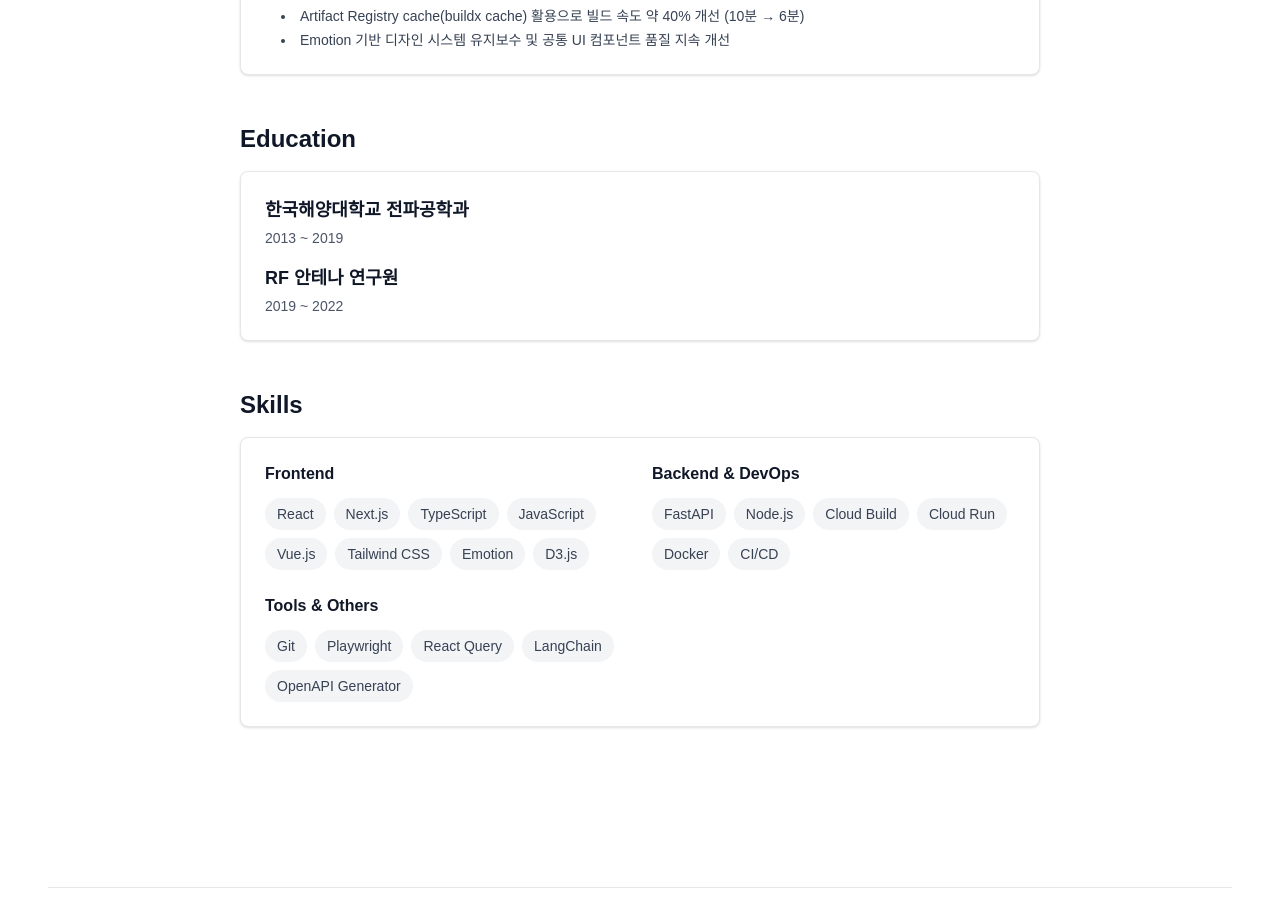
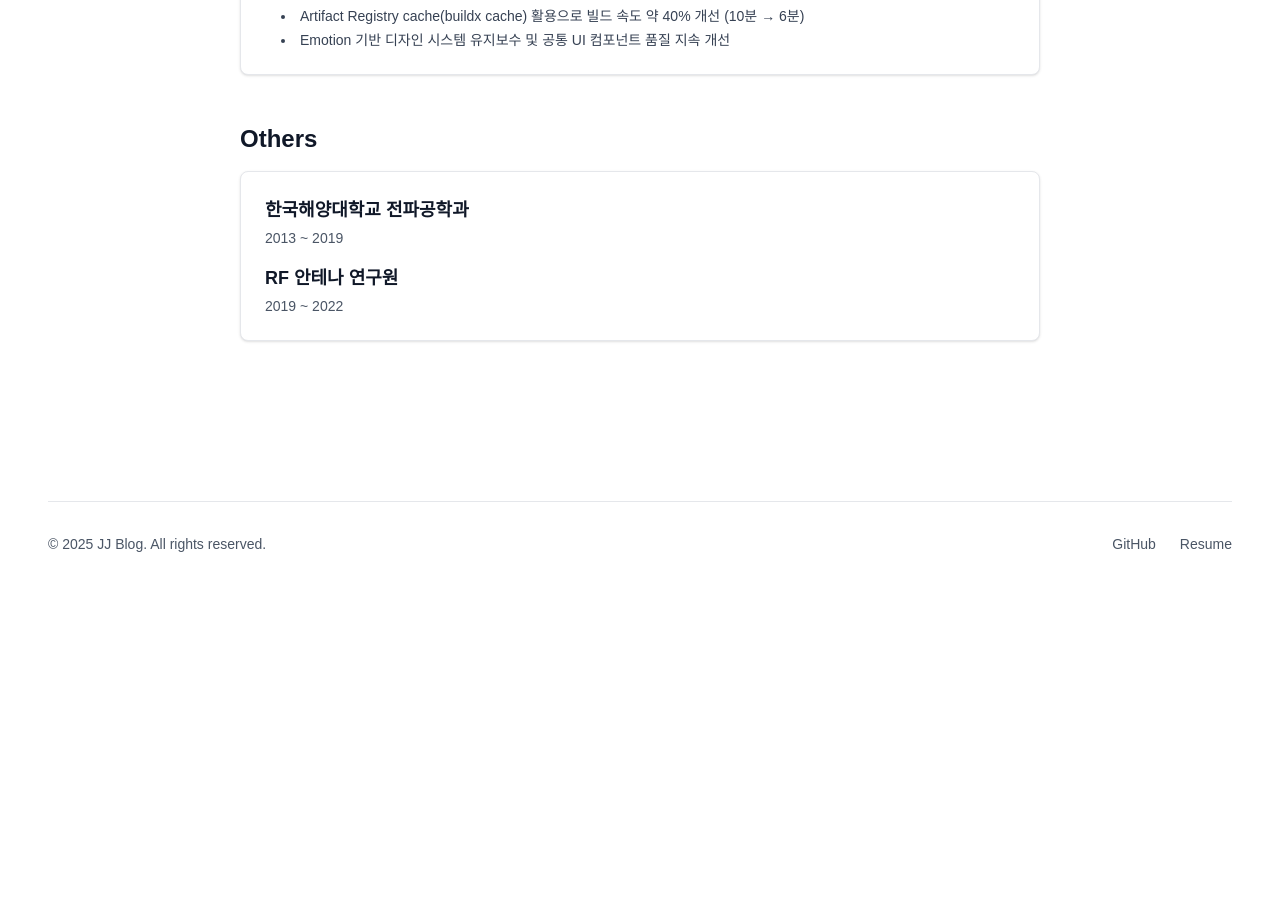
Before and after one commit to yunjunhojj/jj-blog, a Next.js app: page /about in a window 1280 px wide. Shown: the part 1600-2522 px from the top of the page. After the commit the page ends 2202 px from the top, so only its background shows below. Built offline with nearby package versions, Linux system fonts and the light colour scheme; no server answers.

Commit message:
변경: AboutPage 컴포넌트에서 'Education' 섹션을 '그외 이력'으로 수정하고, 'Skills' 섹션을 제거하여 페이지를 간소화함

```diff
--- a/app/about/page.tsx
+++ b/app/about/page.tsx
@@ -263,10 +263,10 @@ export default function AboutPage() {
         </div>
       </section>
 
-      {/* Education */}
+      {/* 그외 이력 */}
       <section className="mb-12">
         <h2 className="text-2xl font-bold text-gray-900 dark:text-gray-100 mb-4">
-          Education
+          Others
         </h2>
         <div className="bg-white dark:bg-gray-900 rounded-lg shadow-sm p-6 border border-gray-200 dark:border-gray-800">
           <div className="mb-4">
@@ -287,84 +287,6 @@ export default function AboutPage() {
           </div>
         </div>
       </section>
-
-      {/* Skills */}
-      <section className="mb-12">
-        <h2 className="text-2xl font-bold text-gray-900 dark:text-gray-100 mb-4">
-          Skills
-        </h2>
-        <div className="bg-white dark:bg-gray-900 rounded-lg shadow-sm p-6 border border-gray-200 dark:border-gray-800">
-          <div className="grid grid-cols-1 md:grid-cols-2 gap-6">
-            <div>
-              <h3 className="font-semibold text-gray-900 dark:text-gray-100 mb-3">
-                Frontend
-              </h3>
-              <div className="flex flex-wrap gap-2">
-                {[
-                  "React",
-                  "Next.js",
-                  "TypeScript",
-                  "JavaScript",
-                  "Vue.js",
-                  "Tailwind CSS",
-                  "Emotion",
-                  "D3.js",
-                ].map((skill) => (
-                  <span
-                    key={skill}
-                    className="px-3 py-1.5 text-sm font-medium bg-gray-100 dark:bg-gray-800 text-gray-700 dark:text-gray-300 rounded-full"
-                  >
-                    {skill}
-                  </span>
-                ))}
-              </div>
-            </div>
-            <div>
-              <h3 className="font-semibold text-gray-900 dark:text-gray-100 mb-3">
-                Backend & DevOps
-              </h3>
-              <div className="flex flex-wrap gap-2">
-                {[
-                  "FastAPI",
-                  "Node.js",
-                  "Cloud Build",
-                  "Cloud Run",
-                  "Docker",
-                  "CI/CD",
-                ].map((skill) => (
-                  <span
-                    key={skill}
-                    className="px-3 py-1.5 text-sm font-medium bg-gray-100 dark:bg-gray-800 text-gray-700 dark:text-gray-300 rounded-full"
-                  >
-                    {skill}
-                  </span>
-                ))}
-              </div>
-            </div>
-            <div>
-              <h3 className="font-semibold text-gray-900 dark:text-gray-100 mb-3">
-                Tools & Others
-              </h3>
-              <div className="flex flex-wrap gap-2">
-                {[
-                  "Git",
-                  "Playwright",
-                  "React Query",
-                  "LangChain",
-                  "OpenAPI Generator",
-                ].map((skill) => (
-                  <span
-                    key={skill}
-                    className="px-3 py-1.5 text-sm font-medium bg-gray-100 dark:bg-gray-800 text-gray-700 dark:text-gray-300 rounded-full"
-                  >
-                    {skill}
-                  </span>
-                ))}
-              </div>
-            </div>
-          </div>
-        </div>
-      </section>
     </div>
   );
 }
```
